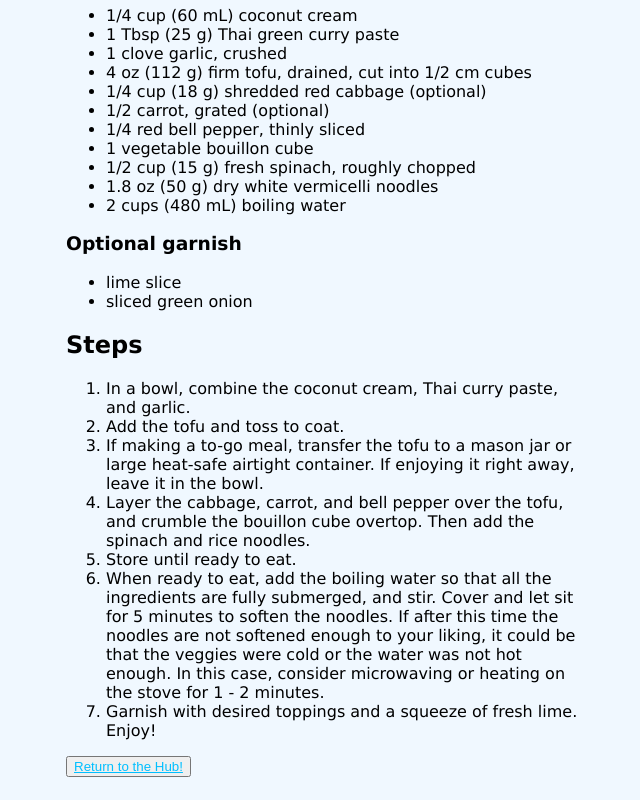
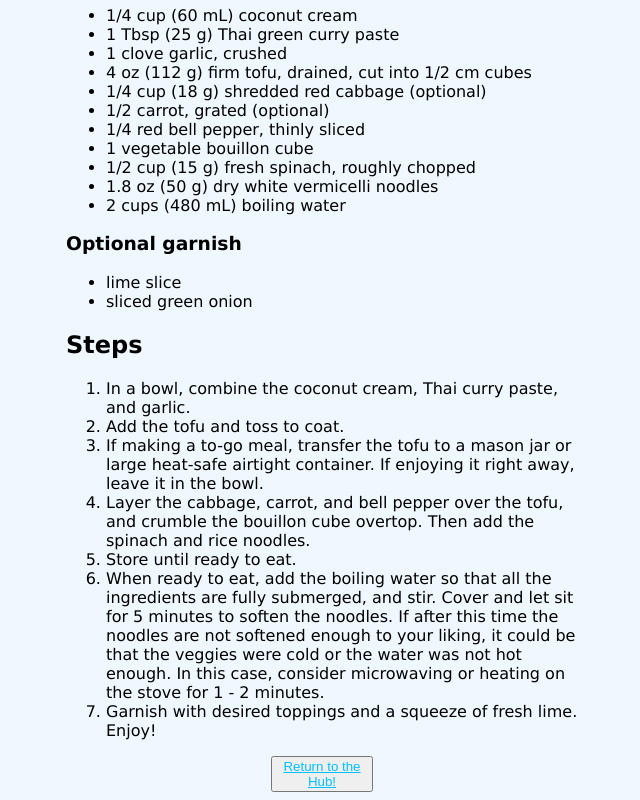
Before and after one commit to Matthias-Wolf/recipe-hub, a plain HTML site: page recipes/instant-thai-curry-noodle-soup.html in a window 1280 px wide. Shown: the part 715-1515 px from the top of the page, without its empty margins (318-958 px from the left). Drawn offline with Linux system fonts and the light colour scheme.

Commit message:
Add margins to button

```diff
--- a/style.css
+++ b/style.css
@@ -28,3 +28,8 @@ img {
     height: auto;
     width: 100%;
 }
+
+button {
+    margin-left: 40%;
+    margin-right: 40%;
+}
```
